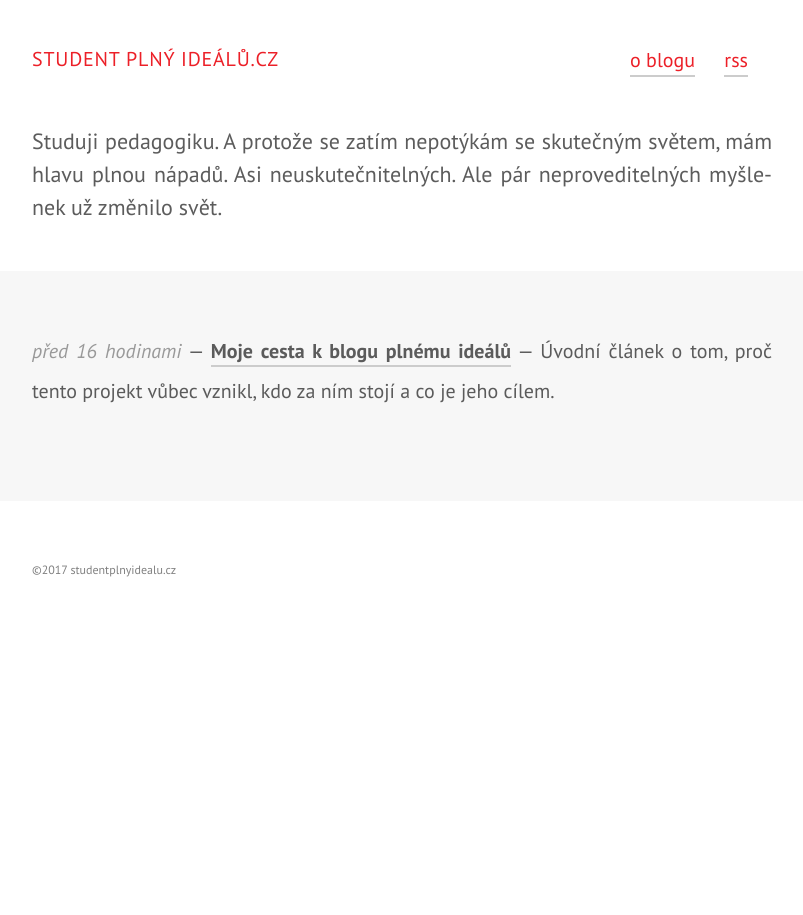
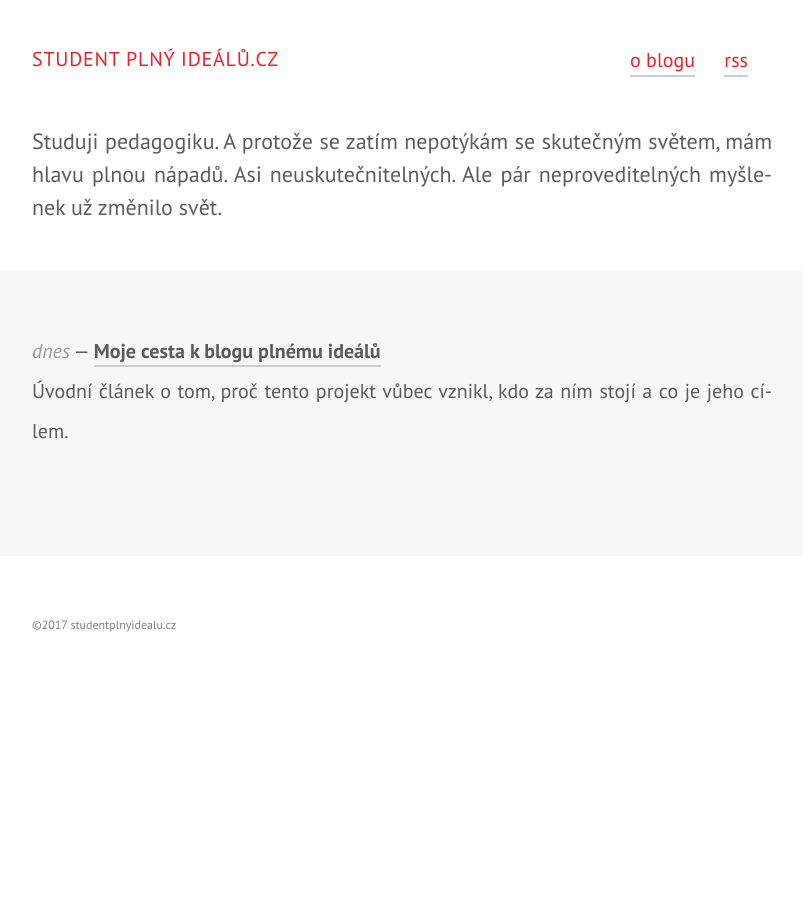
Before and after one commit to studentplnyidealu/czechteacher.net, a Jekyll site: the page built from index.html, in a window 1280 px wide. Shown: the whole page, without its empty margins (238-1041 px from the left). Built offline with Jekyll 4.4.1, drawn with Linux system fonts in a browser that asks for light colours; nearby versions of some CDN libraries.

```diff
--- a/_includes/head.html
+++ b/_includes/head.html
@@ -3,6 +3,7 @@
   <meta name="apple-mobile-web-app-capable" content="yes">
   <meta http-equiv="X-UA-Compatible" content="IE=edge">
   <meta name="viewport" content="width=device-width, initial-scale=1">
+  <meta name="google-site-verification" content="AImovFRpb158wmxVcEflYYF4zNp-i2GC4Fl0V_oANBA" />
 
   {% assign page_title = '' %}
   {% if page.title == "Home" %}
@@ -114,13 +115,20 @@
   })();
 
   $(function () {
-    moment.locale('cs');
+    moment.locale('cs', {
+      calendar: {
+        sameDay : '[dnes]',
+        lastDay : '[včera]',
+        lastWeek : 'dddd',
+        sameElse : 'MMMM YYYY'
+      }
+    });
     $('p, .hyphenate').hyphenate('cs');
 
     $('.date').each(function () {
       var el = $(this);
       var date = moment(el.html());
-      var formattedDate = date.fromNow();
+      var formattedDate = date.calendar();
 
       el.attr('title', date.format('Do MMMM YYYY'));
       el.html(formattedDate);
--- a/index.html
+++ b/index.html
@@ -14,8 +14,8 @@ title: Home
     {% for post in site.posts %}
     <a href="{{ post.url | prepend: site.baseurl }}" class="post-item">
       <article>
-          <span class="post-meta date">{{ post.date | date: "%Y-%m-%d" }}</span>&nbsp;—&nbsp;<strong class="post-link">{{ post.title }}</strong>&nbsp;—
-        <span class="post-excerpt hyphenate">{{ post.excerpt | strip_html }}</span>
+        <span class="post-meta date">{{ post.date | date: "%Y-%m-%d" }}</span>&nbsp;—&nbsp;<strong class="post-link">{{ post.title }}</strong>
+        <p class="post-excerpt">{{ post.excerpt | strip_html }}</p>
       </article>
     </a>
     {% endfor %}
```
Also changed, not shown: Gemfile.lock.
